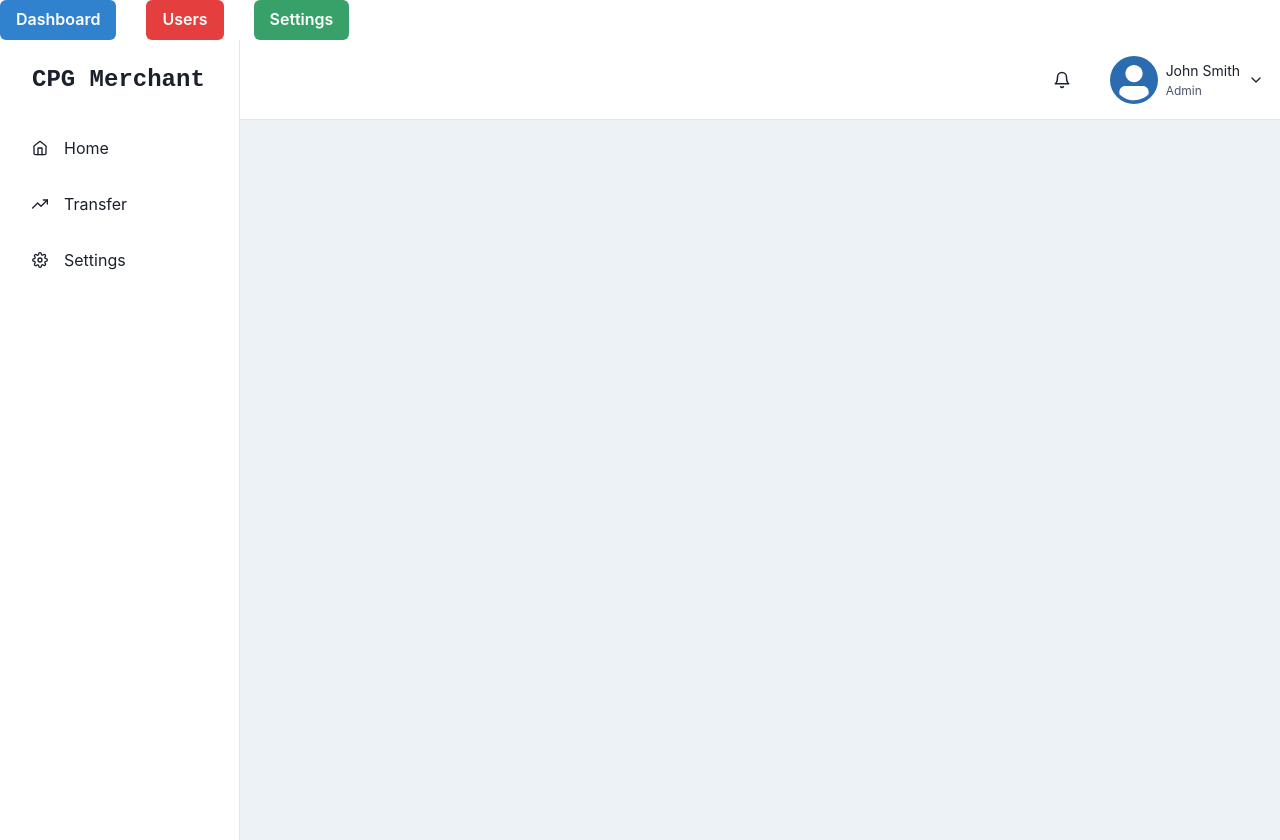
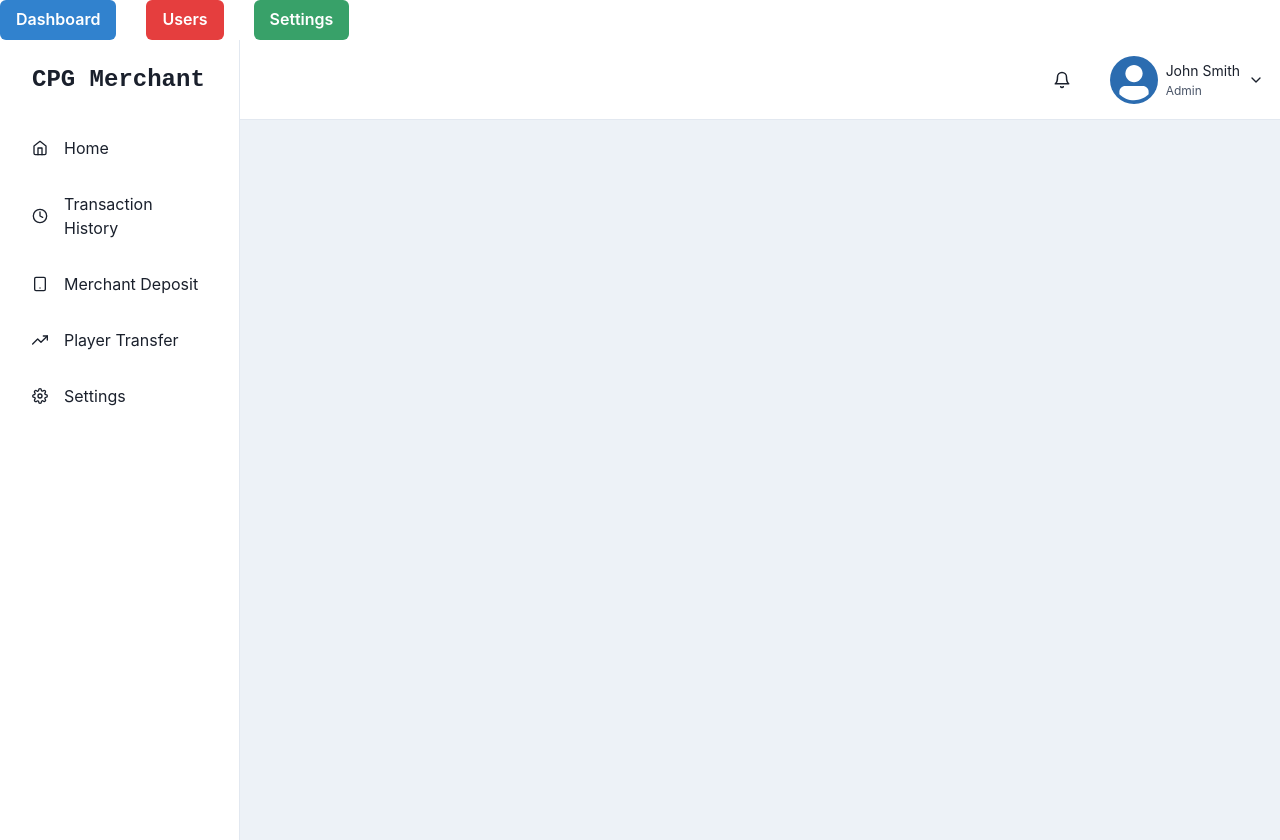
Before and after one commit to amitabh94/cpg-frontend, a React (Create React App) app: page /Dashboard in a window 1280 px wide. Built offline with nearby package versions, Linux system fonts and the light colour scheme.

Commit message:
merchant logout functionality

```diff
--- a/src/DashboardContent/DashboardContent.tsx
+++ b/src/DashboardContent/DashboardContent.tsx
@@ -1,4 +1,5 @@
 import React, { ReactNode } from 'react';
+import {useHistory} from "react-router-dom";
 import {
   IconButton,
   Avatar,
@@ -31,6 +32,11 @@ import {
   FiMenu,
   FiBell,
   FiChevronDown,
+  FiWatch,
+  FiClock,
+  FiAirplay,
+  FiDroplet,
+  FiTablet,
 } from 'react-icons/fi';
 import { IconType } from 'react-icons';
 import { ReactText } from 'react';
@@ -41,13 +47,14 @@ interface LinkItemProps {
 }
 const LinkItems: Array<LinkItemProps> = [
   { name: 'Home', icon: FiHome },
-//   { name: 'Account', icon: FiStar },
-  { name: 'Transfer', icon: FiTrendingUp },
-//   { name: 'Explore', icon: FiCompass },
+  { name: 'Transaction History', icon: FiClock },
+  { name: 'Merchant Deposit', icon: FiTablet },
+  { name: 'Player Transfer', icon: FiTrendingUp },
   { name: 'Settings', icon: FiSettings },
 ];
 
 export default function Dashboard() {
+
   const { isOpen, onOpen, onClose } = useDisclosure();
   return (
     <Box minH="100vh" bg={useColorModeValue('gray.100', 'gray.900')}>
@@ -145,6 +152,7 @@ interface MobileProps extends FlexProps {
   onOpen: () => void;
 }
 const MobileNav = ({ onOpen, ...rest }: MobileProps) => {
+  const history = useHistory();
   return (
     <Flex
       ml={{ base: 0, md: 60 }}
@@ -209,7 +217,7 @@ const MobileNav = ({ onOpen, ...rest }: MobileProps) => {
               <MenuItem>Settings</MenuItem>
               <MenuItem>Billing</MenuItem>
               <MenuDivider />
-              <MenuItem>Sign out</MenuItem>
+              <MenuItem onClick={() => history.push('/Login')}>Sign out</MenuItem>
             </MenuList>
           </Menu>
         </Flex>
```
